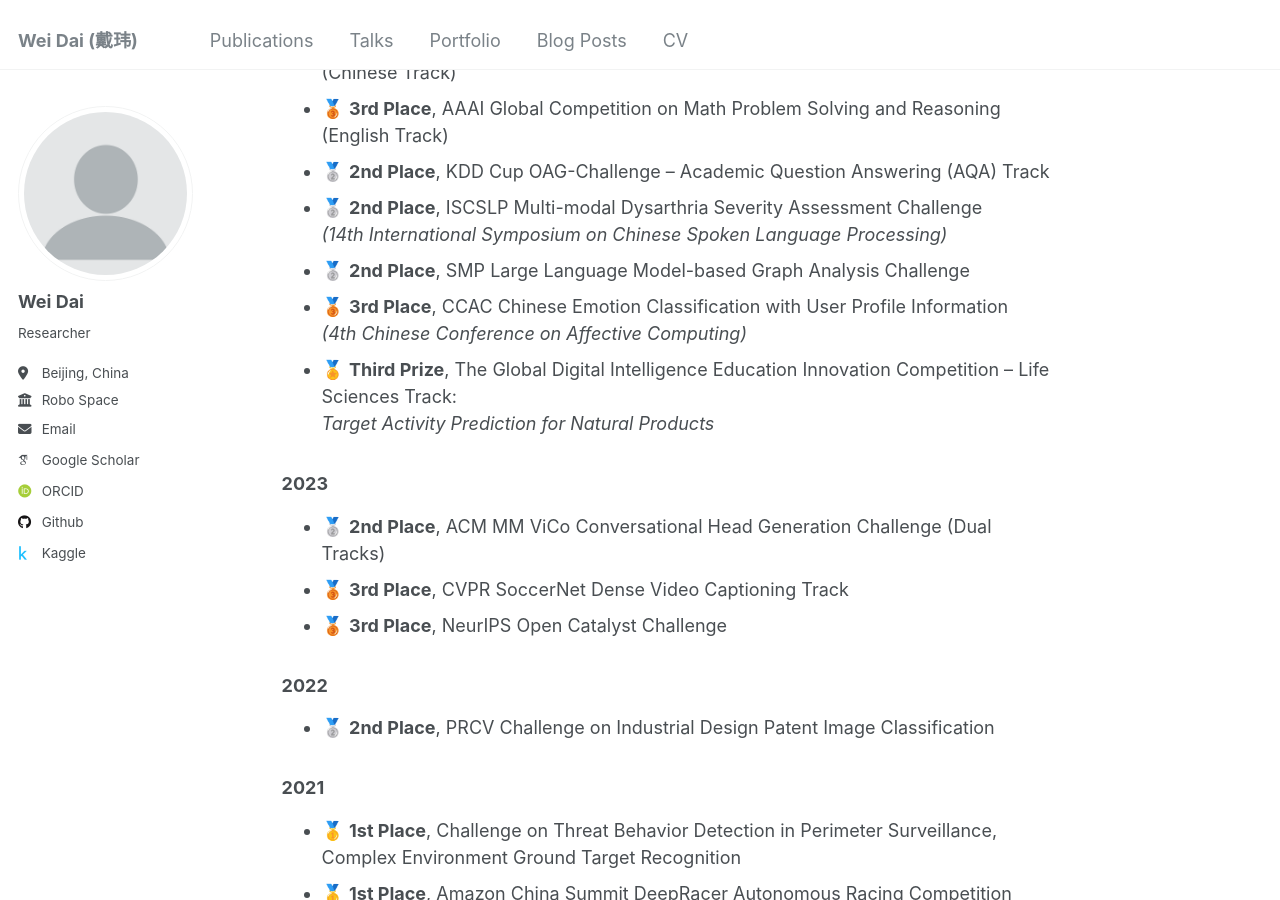
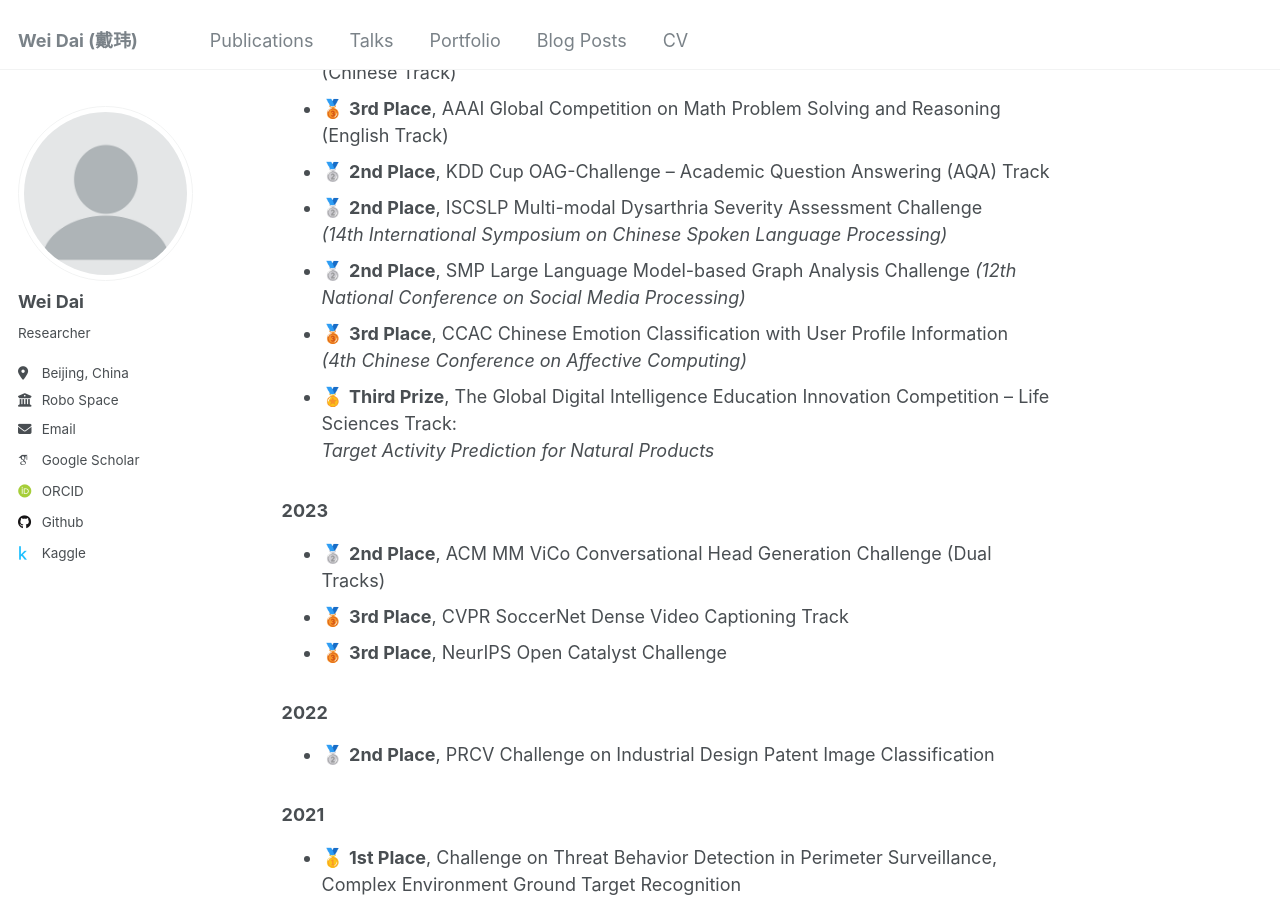
Before and after one commit to loveisp/loveisp.github.io, a Jekyll site: the page built from cv.md, in a window 1280 px wide and 900 px high, scrolled down 2636 px. Built offline with Jekyll 4.4.1, drawn with Linux system fonts in a browser that asks for light colours; some web fonts are replaced; our own code applies the rules of GitHub Pages for plain Markdown files.

Commit message:
Update cv.md

```diff
--- a/cv.md
+++ b/cv.md
@@ -81,6 +81,7 @@
 - 🥈 **2nd Place**, ISCSLP Multi-modal Dysarthria Severity Assessment Challenge
   *(14th International Symposium on Chinese Spoken Language Processing)*
 - 🥈 **2nd Place**, SMP Large Language Model-based Graph Analysis Challenge
+  *(12th National Conference on Social Media Processing)*
 - 🥉 **3rd Place**, CCAC Chinese Emotion Classification with User Profile Information
   *(4th Chinese Conference on Affective Computing)*
 - 🏅 **Third Prize**, The Global Digital Intelligence Education Innovation Competition – Life Sciences Track:
```
